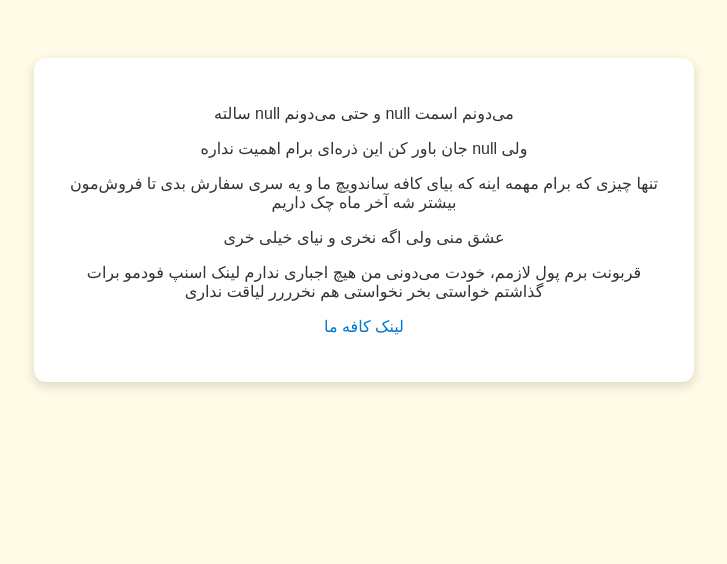
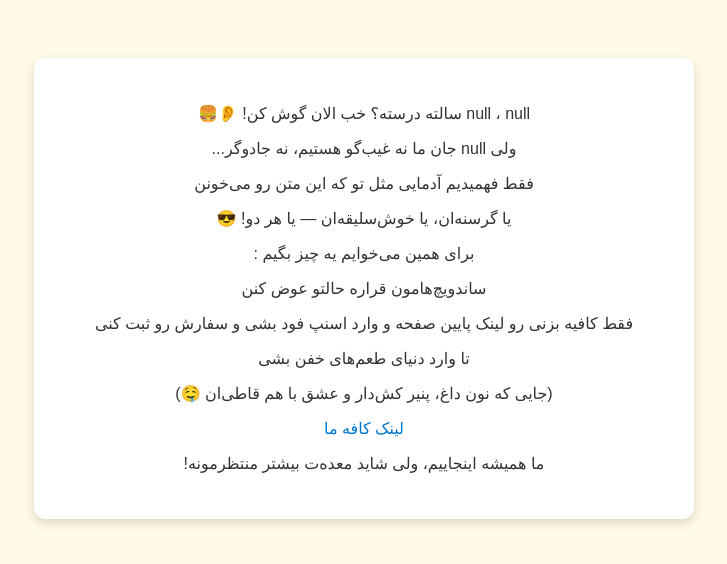
Before and after one commit to imanjafari1928/my-cafe, a plain HTML site: page result.html in a window 1280 px wide. Shown: the whole page, without its empty margins (276-1003 px from the left). Drawn offline with Linux system fonts and the light colour scheme.

Commit message:
Update result.html

```diff
--- a/result.html
+++ b/result.html
@@ -39,12 +39,18 @@
 
     const resultDiv = document.getElementById('result');
     resultDiv.innerHTML = `
-      <p>می‌دونم اسمت ${name} و حتی می‌دونم ${age} سالته</p>
-      <p>ولی ${name} جان باور کن این ذره‌ای برام اهمیت نداره</p>
-      <p>تنها چیزی که برام مهمه اینه که بیای کافه ساندویچ ما و یه سری سفارش بدی تا فروش‌مون بیشتر شه آخر ماه چک داریم</p>
-      <p>عشق منی ولی اگه نخری و نیای خیلی خری</p>
-      <p>قربونت برم پول لازمم، خودت می‌دونی من هیچ اجباری ندارم لینک اسنپ فودمو برات گذاشتم خواستی بخر نخواستی هم نخرررر لیاقت نداری</p>
+      <p>${name} ، ${age} سالته درسته؟ خب الان گوش کن! 👂🍔</p>
+      <p>ولی ${name} جان ما نه غیب‌گو هستیم، نه جادوگر...</p>
+      <p> فقط فهمیدیم آدمایی مثل تو که این متن رو می‌خونن </p>
+      <p> یا گرسنه‌ان، یا خوش‌سلیقه‌ان — یا هر دو! 😎 </p>
+      <p> برای همین می‌خوایم یه چیز بگیم : </p>
+      <p> ساندویچ‌هامون قراره حالتو عوض کنن  </p>
+      <p> فقط کافیه بزنی رو لینک پایین صفحه و وارد اسنپ فود بشی و سفارش رو ثبت کنی </p>
+      <p> تا وارد دنیای طعم‌های خفن بشی </p>
+      <p> (جایی که نون داغ، پنیر کش‌دار و عشق با هم قاطی‌ان 🤤) </p>
       <p><a href="https://example.com" target="_blank">لینک کافه ما</a></p>
+      <p> ما همیشه اینجاییم، ولی شاید معده‌ت بیشتر منتظرمونه! </p>
+
     `;
   </script>
 </body>
```
